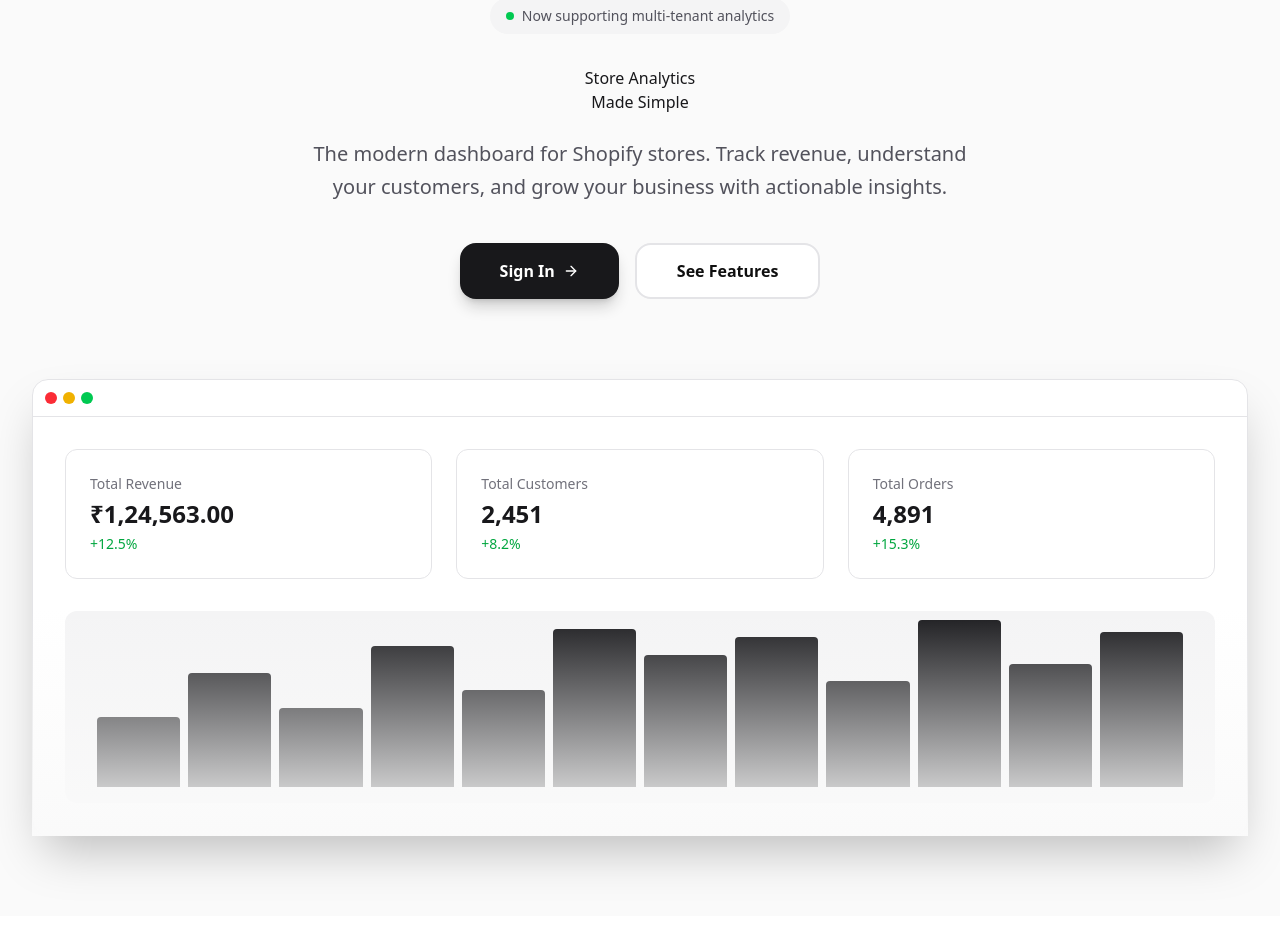
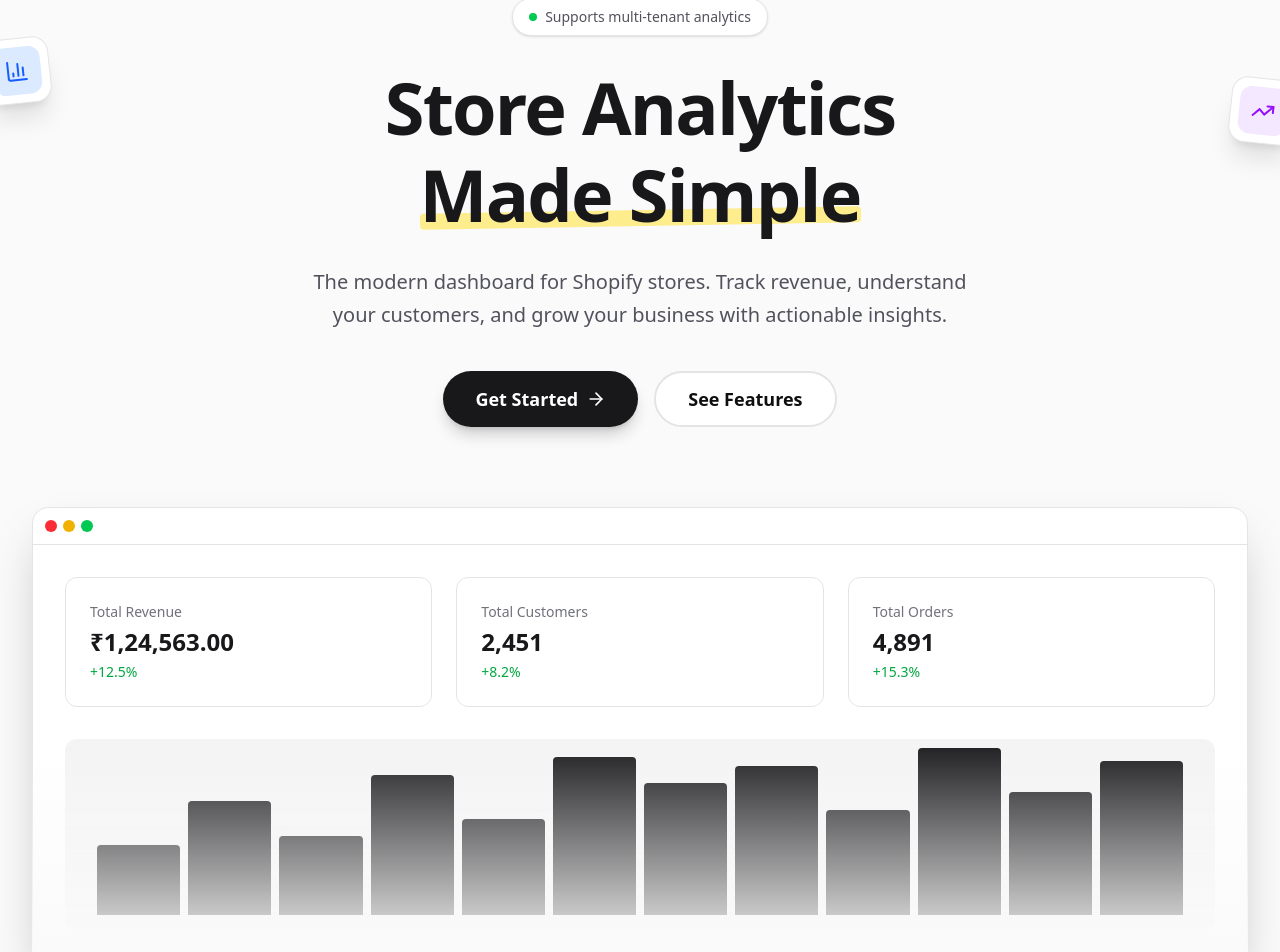
Before and after one commit to navadeepnaidu7/xeno-fde-frontend, a Next.js app: page / in a window 1280 px wide. Shown: the part 130-1082 px from the top of the page. Built offline with nearby package versions, Linux system fonts and the light colour scheme.

Commit message:
Changed landing page UI, few visual changes

```diff
--- a/src/app/dashboard/layout.tsx
+++ b/src/app/dashboard/layout.tsx
@@ -191,9 +191,9 @@ export default function DashboardLayout({ children }: DashboardLayoutProps) {
           })}
           <button
             onClick={handleSignOut}
-            className="flex items-center gap-3 px-4 py-3.5 rounded-xl text-red-600 dark:text-red-400 hover:bg-red-50 dark:hover:bg-red-950/30 w-full cursor-pointer transition-all duration-200 group"
+            className="flex items-center gap-3 px-4 py-3 mt-2 rounded-xl bg-red-50 dark:bg-red-950/20 text-red-600 dark:text-red-400 hover:bg-red-100 dark:hover:bg-red-950/40 w-full cursor-pointer transition-all duration-300 group border border-red-100 dark:border-red-900/30"
           >
-            <LogOut className="h-5 w-5 group-hover:scale-110 transition-transform duration-200" />
+            <LogOut className="h-5 w-5 group-hover:translate-x-0.5 transition-transform duration-300" />
             <span className="font-medium">Sign out</span>
           </button>
         </div>
@@ -320,15 +320,13 @@ export default function DashboardLayout({ children }: DashboardLayoutProps) {
               </p>
             </div>
           </div>
-          <Button
-            variant="ghost"
-            size="sm"
+          <button
             onClick={handleSignOut}
-            className="w-full justify-start text-red-600 dark:text-red-400 hover:text-red-700 hover:bg-red-50 dark:hover:bg-red-950/30 rounded-xl transition-all duration-200 group"
+            className="w-full flex items-center gap-2 px-3 py-2.5 mt-2 rounded-xl bg-red-50 dark:bg-red-950/20 text-red-600 dark:text-red-400 hover:bg-red-100 dark:hover:bg-red-950/40 cursor-pointer transition-all duration-300 group border border-red-100 dark:border-red-900/30 text-sm font-medium"
           >
-            <LogOut className="h-4 w-4 mr-2 group-hover:scale-110 transition-transform duration-200" />
+            <LogOut className="h-4 w-4 group-hover:translate-x-0.5 transition-transform duration-300" />
             Sign out
-          </Button>
+          </button>
         </div>
       </aside>
 
--- /dev/null
+++ b/src/app/dashboard/template.tsx
@@ -0,0 +1,23 @@
+"use client";
+
+import { motion } from "framer-motion";
+
+export default function DashboardTemplate({
+    children,
+}: {
+    children: React.ReactNode;
+}) {
+    return (
+        <motion.div
+            initial={{ opacity: 0, y: 8 }}
+            animate={{ opacity: 1, y: 0 }}
+            exit={{ opacity: 0, y: -8 }}
+            transition={{
+                duration: 0.3,
+                ease: [0.22, 1, 0.36, 1],
+            }}
+        >
+            {children}
+        </motion.div>
+    );
+}
--- a/src/app/page.tsx
+++ b/src/app/page.tsx
@@ -38,37 +38,75 @@ export default function Home() {
       </nav>
 
       {/* Hero Section */}
-      <section className="pt-32 pb-20 px-4 sm:px-6 lg:px-8">
-        <div className="max-w-7xl mx-auto">
-          <div className="max-w-4xl mx-auto text-center">
-            <div className="inline-flex items-center gap-2 px-4 py-2 rounded-full bg-zinc-100 dark:bg-zinc-800 text-sm text-zinc-600 dark:text-zinc-400 mb-8">
+      <section className="relative pt-32 pb-20 px-4 sm:px-6 lg:px-8 overflow-hidden">
+        {/* Grid Background */}
+        <div className="absolute inset-0 -z-10 h-full w-full bg-white dark:bg-zinc-950 bg-[linear-gradient(to_right,#8080800a_1px,transparent_1px),linear-gradient(to_bottom,#8080800a_1px,transparent_1px)] bg-[size:14px_24px]">
+          <div className="absolute left-0 right-0 top-0 -z-10 m-auto h-[310px] w-[310px] rounded-full bg-green-400 opacity-20 blur-[100px]"></div>
+        </div>
+
+        <div className="max-w-7xl mx-auto relative">
+          {/* Floating Elements (Decorative) */}
+          <div className="hidden lg:block absolute -left-12 top-10 animate-fade-in" style={{ animationDelay: "0.2s" }}>
+            <div className="bg-white dark:bg-zinc-900 p-2 rounded-2xl shadow-xl border border-zinc-100 dark:border-zinc-800 rotate-[-6deg]">
+              <div className="h-12 w-12 rounded-xl bg-blue-100 dark:bg-blue-900/30 flex items-center justify-center">
+                <BarChart3 className="h-6 w-6 text-blue-600 dark:text-blue-400" />
+              </div>
+            </div>
+          </div>
+          <div className="hidden lg:block absolute -right-12 top-20 animate-fade-in" style={{ animationDelay: "0.4s" }}>
+            <div className="bg-white dark:bg-zinc-900 p-2 rounded-2xl shadow-xl border border-zinc-100 dark:border-zinc-800 rotate-[6deg]">
+              <div className="h-12 w-12 rounded-xl bg-purple-100 dark:bg-purple-900/30 flex items-center justify-center">
+                <TrendingUp className="h-6 w-6 text-purple-600 dark:text-purple-400" />
+              </div>
+            </div>
+          </div>
+          <div className="hidden lg:block absolute left-20 bottom-0 animate-fade-in" style={{ animationDelay: "0.6s" }}>
+            <div className="bg-white dark:bg-zinc-900 p-2 rounded-2xl shadow-xl border border-zinc-100 dark:border-zinc-800 rotate-[3deg]">
+              <div className="h-12 w-12 rounded-xl bg-orange-100 dark:bg-orange-900/30 flex items-center justify-center">
+                <ShoppingCart className="h-6 w-6 text-orange-600 dark:text-orange-400" />
+              </div>
+            </div>
+          </div>
+          <div className="hidden lg:block absolute right-20 bottom-10 animate-fade-in" style={{ animationDelay: "0.8s" }}>
+            <div className="bg-white dark:bg-zinc-900 p-2 rounded-2xl shadow-xl border border-zinc-100 dark:border-zinc-800 rotate-[-3deg]">
+              <div className="h-12 w-12 rounded-xl bg-green-100 dark:bg-green-900/30 flex items-center justify-center">
+                <Users className="h-6 w-6 text-green-600 dark:text-green-400" />
+              </div>
+            </div>
+          </div>
+
+          <div className="max-w-4xl mx-auto text-center relative z-10">
+            <div className="inline-flex items-center gap-2 px-4 py-2 rounded-full bg-white dark:bg-zinc-900 border border-zinc-200 dark:border-zinc-800 shadow-sm text-sm font-medium text-zinc-600 dark:text-zinc-400 mb-8 animate-fade-in">
               <span className="relative flex h-2 w-2">
                 <span className="animate-ping absolute inline-flex h-full w-full rounded-full bg-green-400 opacity-75"></span>
                 <span className="relative inline-flex rounded-full h-2 w-2 bg-green-500"></span>
               </span>
-              Now supporting multi-tenant analytics
+                Supports multi-tenant analytics
             </div>
 
-            <h1 className="display-xl text-zinc-900 dark:text-zinc-50 mb-6">
+            <h1 className="text-5xl md:text-7xl font-bold text-zinc-900 dark:text-zinc-50 mb-8 tracking-tight leading-[1.1] animate-fade-in" style={{ animationDelay: "0.1s" }}>
               Store Analytics
               <br />
-              <span className="gradient-text">Made Simple</span>
+              <span className="relative inline-block mt-2">
+                <span className="relative z-10">Made Simple</span>
+                <span className="absolute bottom-2 left-0 w-full h-4 bg-yellow-300/50 dark:bg-yellow-500/30 -rotate-1 -z-0 rounded-sm"></span>
+              </span>
             </h1>
 
-            <p className="text-xl text-zinc-600 dark:text-zinc-400 mb-10 max-w-2xl mx-auto leading-relaxed">
+            <p className="text-xl text-zinc-600 dark:text-zinc-400 mb-10 max-w-2xl mx-auto leading-relaxed animate-fade-in" style={{ animationDelay: "0.2s" }}>
               The modern dashboard for Shopify stores. Track revenue, understand
               your customers, and grow your business with actionable insights.
             </p>
 
-            <div className="flex flex-col sm:flex-row items-center justify-center gap-4">
+            <div className="flex flex-col sm:flex-row items-center justify-center gap-4 animate-fade-in" style={{ animationDelay: "0.3s" }}>
               <Link href="/auth/signin">
-                <Button size="xl" className="gap-2">
-                  Sign In
-                  <ArrowRight className="h-4 w-4" />
+                <Button size="xl" className="h-14 px-8 text-lg rounded-full shadow-lg shadow-zinc-900/20 dark:shadow-zinc-100/10 hover:scale-105 transition-transform">
+                  Get Started
+                  <ArrowRight className="ml-2 h-5 w-5" />
                 </Button>
               </Link>
               <Link href="#features">
-                <Button variant="outline" size="xl">
+                <Button variant="outline" size="xl" className="h-14 px-8 text-lg rounded-full bg-white dark:bg-zinc-900 border-zinc-200 dark:border-zinc-800 hover:bg-zinc-50 dark:hover:bg-zinc-800">
                   See Features
                 </Button>
               </Link>
--- a/src/components/OrdersTable.tsx
+++ b/src/components/OrdersTable.tsx
@@ -1,5 +1,6 @@
 "use client";
 
+import React from "react";
 import { Order, Pagination, Customer } from "@/lib/api";
 import { formatCurrency, formatDateTime, formatDate } from "@/lib/utils";
 import {
@@ -91,7 +92,7 @@ export default function OrdersTable({
               }, {} as Record<string, Order[]>);
 
               return Object.entries(groupedOrders).map(([date, dateOrders]) => (
-                <div key={date} style={{ display: 'contents' }}>
+                <React.Fragment key={date}>
                   <TableRow className="bg-zinc-50/50 dark:bg-zinc-800/50 hover:bg-zinc-50/50 dark:hover:bg-zinc-800/50">
                     <TableCell colSpan={4} className="py-2 font-semibold text-xs text-zinc-500 uppercase tracking-wider">
                       {date}
@@ -134,7 +135,7 @@ export default function OrdersTable({
                       </TableCell>
                     </TableRow>
                   ))}
-                </div>
+                </React.Fragment>
               ));
             })()
           )}
```
Also changed, not shown: src/app/dashboard/loading.tsx (added, +71 -0 lines), src/app/globals.css (+18 -4 lines).
